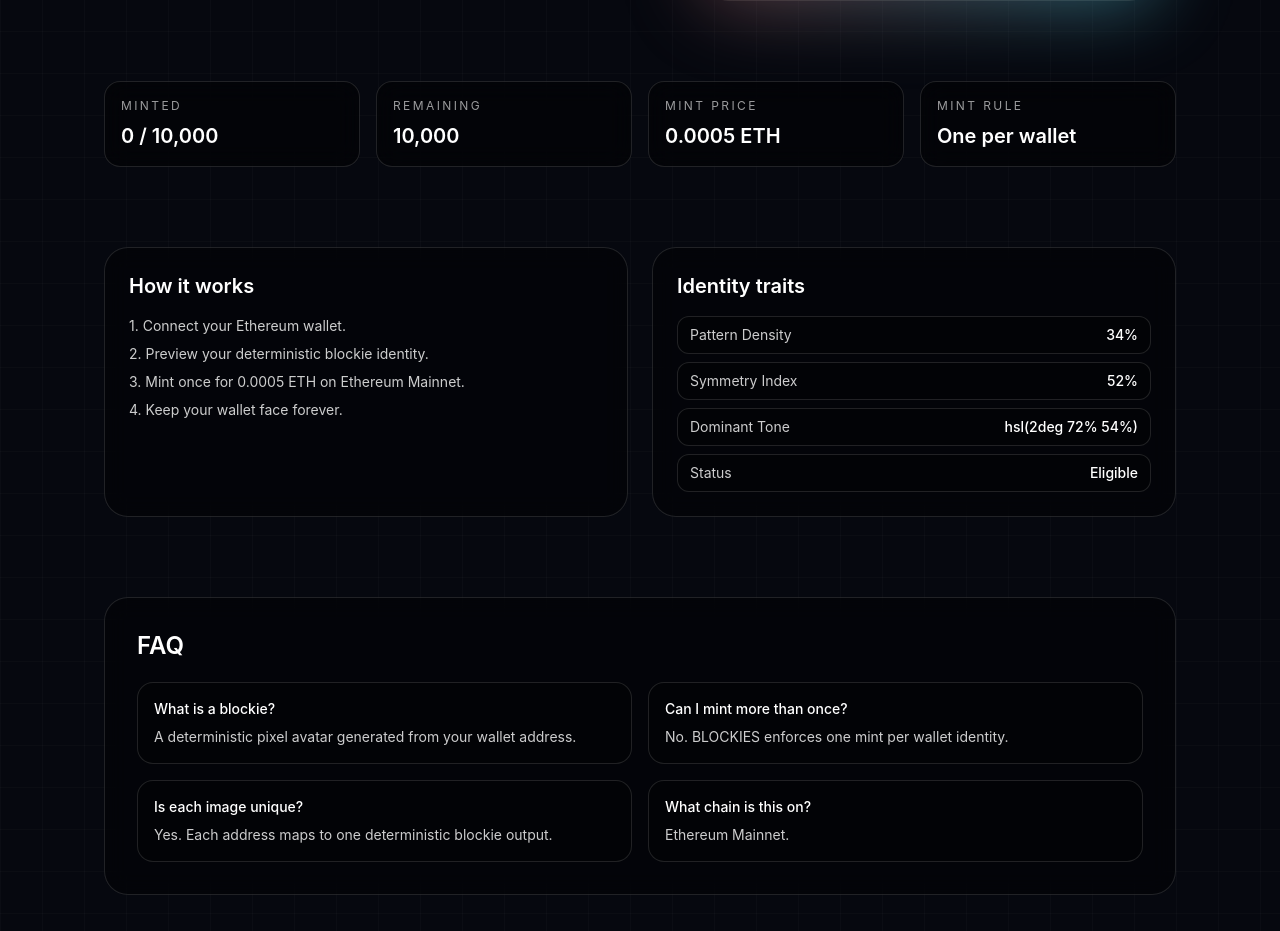
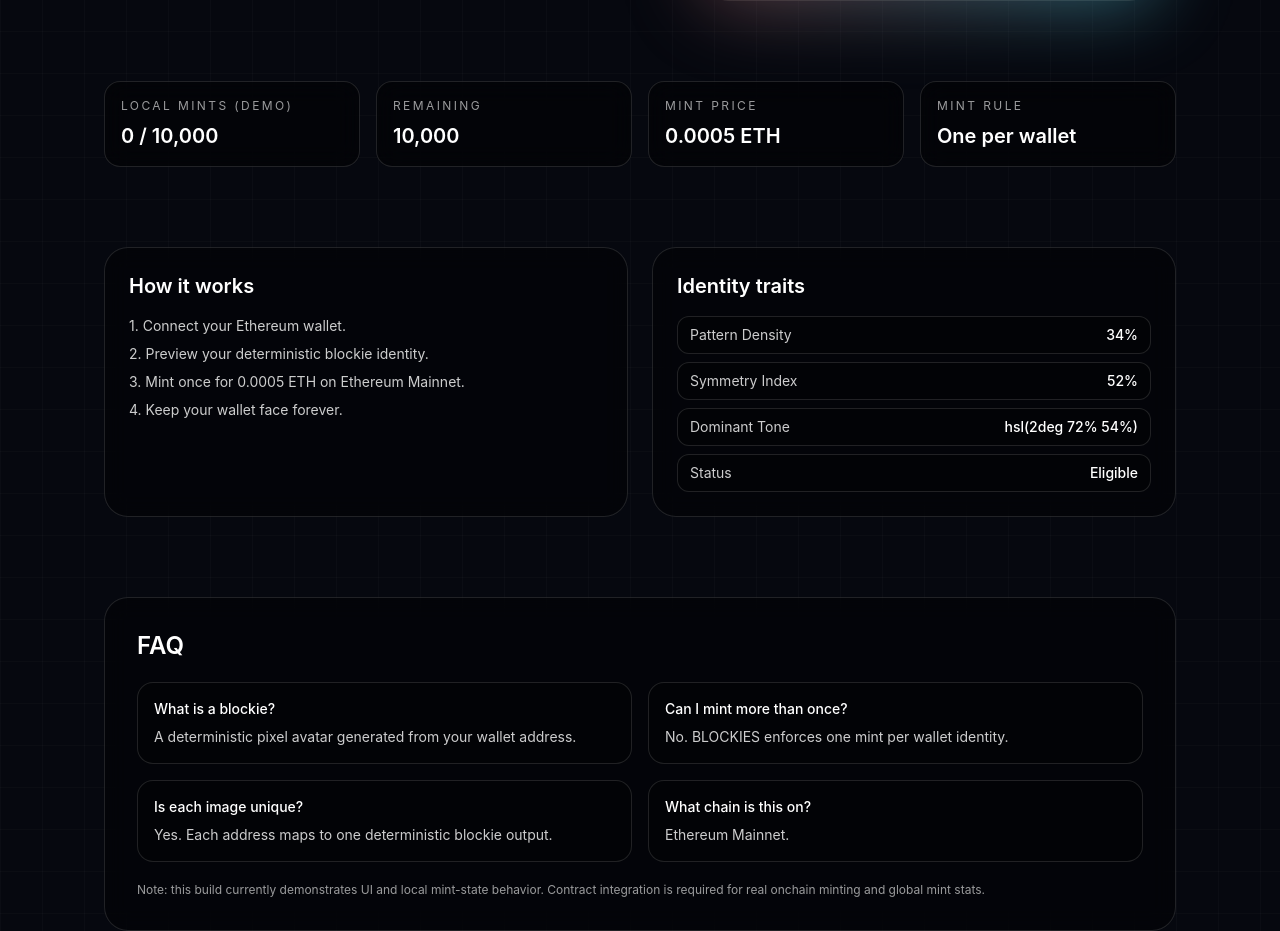
Before and after one commit to dammygreene/blockies, a Next.js app: page / in a window 1280 px wide. Shown: the part 431-1362 px from the top of the page. Built offline with nearby package versions, Linux system fonts and the light colour scheme.

Commit message:
docs: clarify demo mint behavior and local stats
Agent-Logs-Url: https://github.com/dammygreene/blockies/sessions/46b4395b-6878-4424-9439-2c2b70f7ccaf

Co-authored-by: dammygreene <139711443+dammygreene@users.noreply.github.com>

```diff
--- a/app/page.tsx
+++ b/app/page.tsx
@@ -5,7 +5,8 @@ import Image from "next/image";
 import { useMemo, useState } from "react";
 
 const TOTAL_SUPPLY = 10_000;
-const MINT_PRICE = "0.0005 ETH";
+const MINT_PRICE_ETH = 0.0005;
+const MINT_PRICE = `${MINT_PRICE_ETH} ETH`;
 const FALLBACK_ADDRESS = "0x000000000000000000000000000000000000dEaD";
 
 type Palette = {
@@ -116,11 +117,11 @@ export default function Home() {
 
     try {
       setIsMinting(true);
-      setFeedback("Submitting mint transaction...");
+      setFeedback("Submitting demo mint transaction...");
       await new Promise((resolve) => setTimeout(resolve, 1500));
       localStorage.setItem(mintedKey, "1");
       setMintedCount(getMintedWallets().length);
-      setFeedback("Mint confirmed. Your wallet face is now claimed onchain.");
+      setFeedback("Demo mint confirmed locally. Connect contract calls to mint onchain.");
     } catch {
       setFeedback("Mint failed. Please try again.");
     } finally {
@@ -211,7 +212,10 @@ export default function Home() {
         </section>
 
         <section className="grid gap-4 sm:grid-cols-2 lg:grid-cols-4">
-          <StatCard label="Minted" value={`${mintedCount.toLocaleString()} / ${TOTAL_SUPPLY.toLocaleString()}`} />
+          <StatCard
+            label="Local Mints (Demo)"
+            value={`${mintedCount.toLocaleString()} / ${TOTAL_SUPPLY.toLocaleString()}`}
+          />
           <StatCard label="Remaining" value={`${Math.max(TOTAL_SUPPLY - mintedCount, 0).toLocaleString()}`} />
           <StatCard label="Mint Price" value={MINT_PRICE} />
           <StatCard label="Mint Rule" value="One per wallet" />
@@ -244,6 +248,10 @@ export default function Home() {
             <FaqItem question="Is each image unique?" answer="Yes. Each address maps to one deterministic blockie output." />
             <FaqItem question="What chain is this on?" answer="Ethereum Mainnet." />
           </div>
+          <p className="mt-5 text-xs text-white/60">
+            Note: this build currently demonstrates UI and local mint-state behavior. Contract integration is required
+            for real onchain minting and global mint stats.
+          </p>
         </section>
       </main>
 
```
